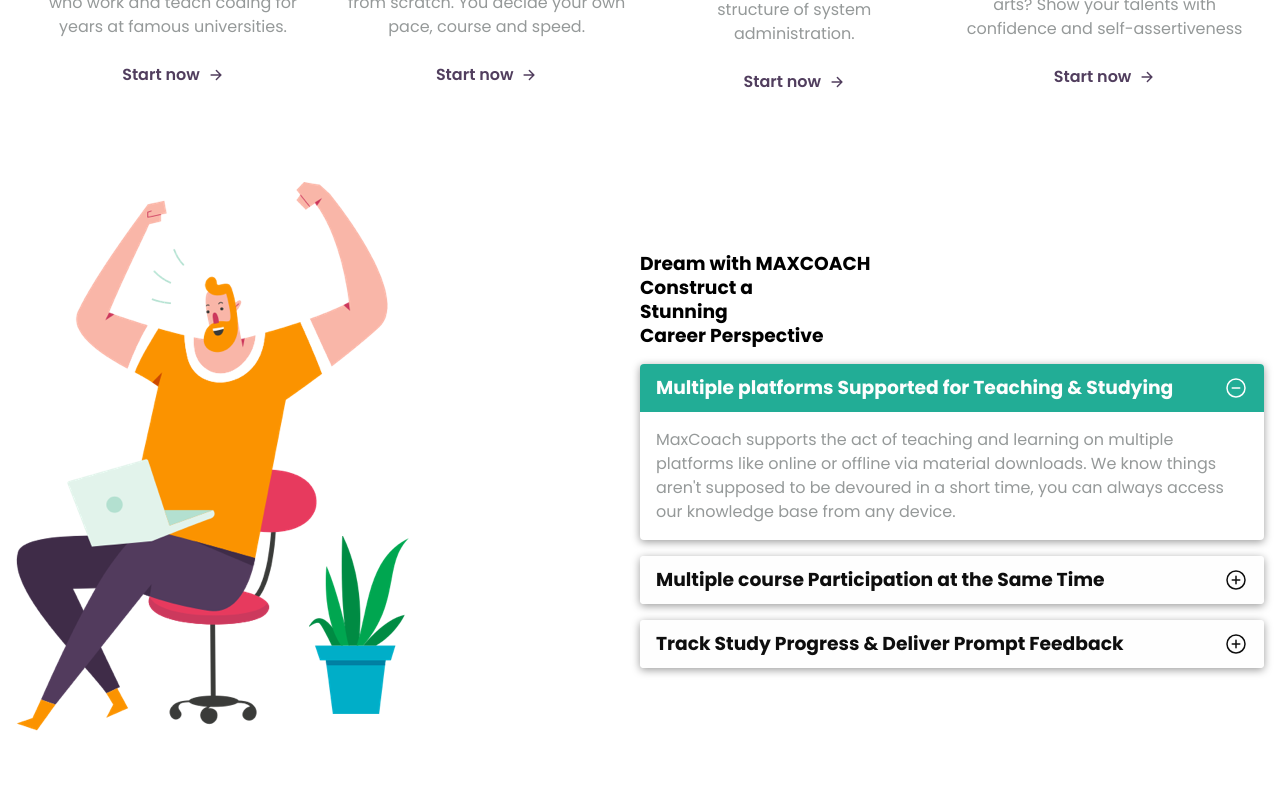
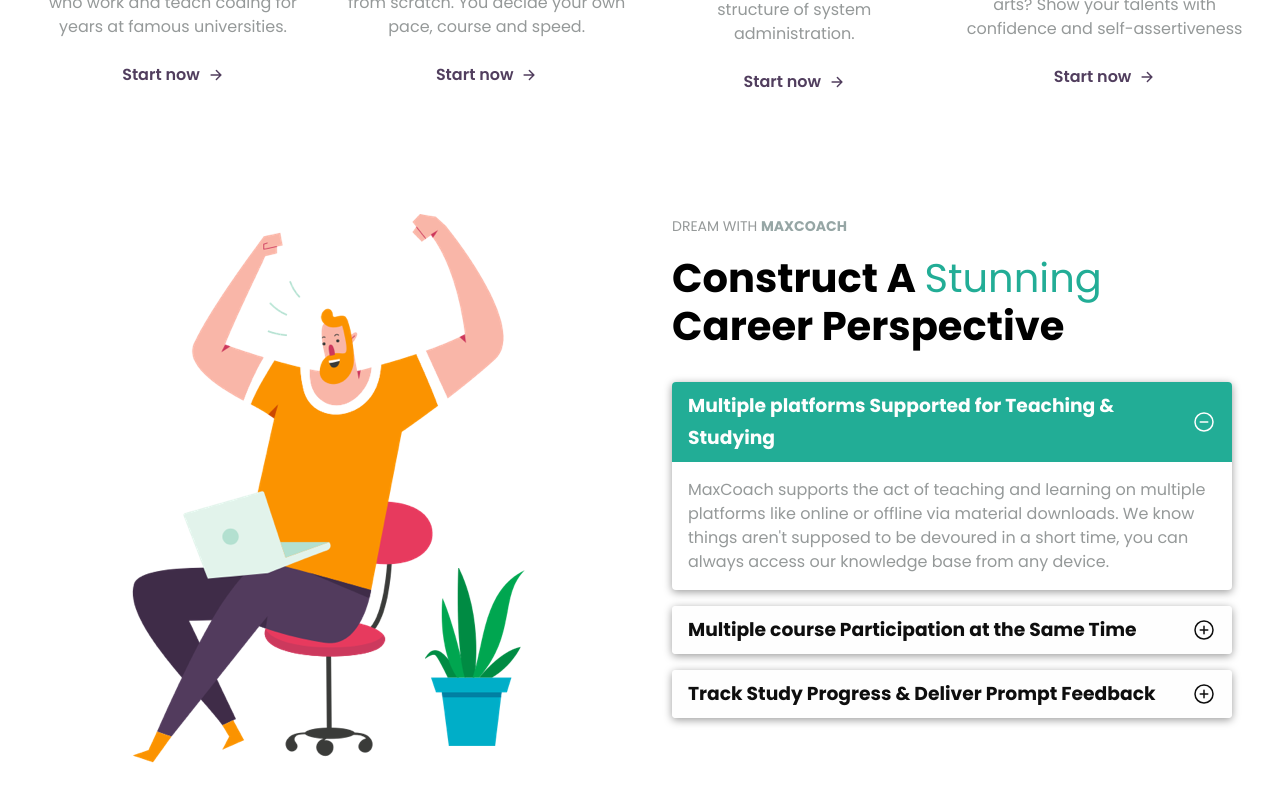
Before and after one commit to LuigiRagusa95/proj-html-vuejs, a Vue app: page / in a window 1280 px wide. Shown: the part 1275-2075 px from the top of the page. Built offline with nearby package versions, Linux system fonts and the light colour scheme.

Commit message:
add about info

```diff
--- a/src/components/Main/About/Section.vue
+++ b/src/components/Main/About/Section.vue
@@ -12,11 +12,13 @@
 		</ul>
 		<div class="about-info">
 			<figure>
-				<img src="../../../assets/images/about-us-03-image-01.png" alt="about image" />
+				<div>
+					<img src="../../../assets/images/about-us-03-image-01.png" alt="about image" />
+				</div>
 			</figure>
 			<article>
 				<h3>Dream with <strong>MAXCOACH</strong></h3>
-				<h1>Construct a <span>Stunning</span> Career Perspective</h1>
+				<h1>Construct A <strong>Stunning</strong> Career Perspective</h1>
 				<Accordion />
 			</article>
 		</div>
@@ -114,15 +116,53 @@
 		display: flex;
 		padding: 1rem;
 		margin-top: 2rem;
-		align-items: center;
+		// align-items: center;
 		justify-content: center;
 
 		> figure {
 			width: 100%;
+			display: flex;
+			padding: 2rem;
+			align-items: center;
+			justify-content: center;
+
+			> div:first-child {
+				max-width: 420px;
+
+				> img {
+					max-width: 100%;
+					object-fit: cover;
+				}
+			}
 		}
 
 		> article {
 			width: 100%;
+			padding: 2rem;
+
+			> h3 {
+				font-weight: 400;
+				color: $oslo-gray;
+				font-size: 0.875rem;
+				margin-bottom: 1rem;
+				text-transform: uppercase;
+
+				> strong {
+					color: $pewter;
+				}
+			}
+
+			> h1 {
+				width: 100%;
+				line-height: 3rem;
+				font-size: 2.5rem;
+				margin-bottom: 2rem;
+
+				> strong {
+					font-weight: 400;
+					color: $jungle-green;
+				}
+			}
 		}
 	}
 }
```
